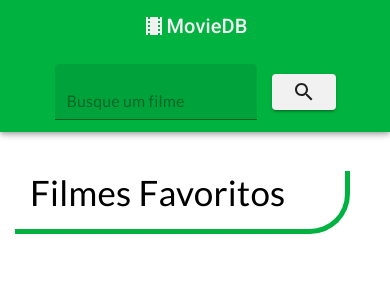
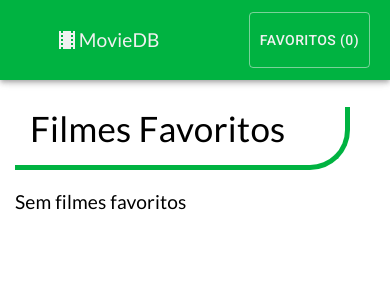
Before and after one commit to xorj/movie-db, a React (Create React App) app: page /favorites in a window 390 px wide. Shown: the top 300 px of the page. Built offline with nearby package versions, Linux system fonts and the light colour scheme; the HTML template or start-up script is replaced by a standard one.

Commit message:
adiciona a página de filmes favoritos

```diff
--- a/src/App.js
+++ b/src/App.js
@@ -1,7 +1,7 @@
 import { ThemeProvider } from "@material-ui/core/styles";
 import { Typography } from "@material-ui/core/";
 
-import React, { useEffect, useState } from "react";
+import React, { useState } from "react";
 import { BrowserRouter, Switch, Route } from "react-router-dom";
 import theme from "./components/ui/Theme";
 
@@ -19,26 +19,25 @@ function App() {
     JSON.parse(window.localStorage.getItem("FAVORITOS")) || []
   );
 
-  const toggleFavorite = (id) => {
+  const toggleFavorite = (movie) => {
     let list = favorites;
-    const index = list.indexOf(id);
+
+    const index = list.findIndex((m) => m.id === movie.id);
     if (index !== -1) {
-      list = list.splice(index, 1);
+      list.splice(index, 1);
     } else {
-      list.push(id);
+      list.push(movie);
     }
-    console.log(list);
-
-    window.localStorage.setItem("FAVORITOS", JSON.stringify(list));
+    window.localStorage.setItem("FAVORITOS", JSON.stringify([...list]));
     setFavorites([...list]);
   };
 
   return (
     <ThemeProvider theme={theme}>
       <BrowserRouter>
-        <Header />
+        <Header favoritesLength={favorites.length} />
         <Switch>
-          <Route path="/search">
+          <Route path="/search" >
             <Search toggleFavorite={toggleFavorite} favorites={favorites} />
           </Route>
           <Route path="/movie/:id" component={Movie} />
--- a/src/components/MovieList.js
+++ b/src/components/MovieList.js
@@ -1,4 +1,4 @@
-import React, { useEffect } from "react";
+import React from "react";
 import { Typography, Grid, Tooltip, Button } from "@material-ui/core";
 import { makeStyles, useTheme } from "@material-ui/core/styles";
 import { Link } from "react-router-dom";
@@ -11,7 +11,10 @@ const useStyles = makeStyles((theme) => ({
     backgroundRepeat: "no-repeat",
     backgroundSize: "cover",
     width: "200px",
+    maxWidth: "40vw",
     height: "300px",
+    maxHeight: "60vw",
+
     border: "1px solid #f1f1f1",
     transition: "transform .2s",
     "&:hover": {
@@ -68,23 +71,23 @@ export default function MovieList(props) {
                 style={{ margin: "5px 10px", height: "30px" }}
                 variant="contained"
                 color="primary"
-                onClick={() => props.toggleFavorite(movie.id)}
+                onClick={() => props.toggleFavorite(movie)}
               >
-                {props.favorites.indexOf(movie.id) !== -1 ? (
+                {props.favorites.findIndex((m) => m.id === movie.id) !== -1 ? (
                   <Fav color="secondary" fontSize="small" />
                 ) : (
                   <NonFav color="secondary" fontSize="small" />
                 )}
               </Button>
               <Button
-                style={{ margin: "5px 10px", height: "30px" }}
+                style={{ margin: "5px 10px", height: "30px", color: "#f1f1f1" }}
                 variant="contained"
                 color="primary"
                 component={Link}
                 to={`/movie/${movie.id}`}
                 endIcon={<Info color="secondary" fontSize="small" />}
               >
-                Info
+                info
               </Button>
             </Grid>
           </Grid>
--- a/src/components/ui/Header.js
+++ b/src/components/ui/Header.js
@@ -7,6 +7,7 @@ import {
   Typography,
   TextField,
   Button,
+  Hidden,
 } from "@material-ui/core";
 import { useHistory } from "react-router-dom";
 
@@ -23,14 +24,11 @@ const useStyles = makeStyles((theme) => ({
   toolbarMargin: {
     ...theme.mixins.toolbar,
     marginBottom: "1em",
-    [theme.breakpoints.down("xs")]: {
-      marginBottom: "5em",
 
-    }
   },
   icon: {
-    width: "200px",
-    padding: "10px",
+    width: "150px",
+    padding: "5px",
     color: theme.palette.common.white,
   },
 }));
@@ -39,8 +37,8 @@ export default function Header(props) {
   const classes = useStyles();
   const theme = useTheme();
 
-  //
   const matchesSM = useMediaQuery(theme.breakpoints.down("sm"));
+  const matchesXS = useMediaQuery(theme.breakpoints.down("xs"));
 
   const history = useHistory();
   const [searchQuery, setSearchQuery] = useState("");
@@ -65,40 +63,55 @@ export default function Header(props) {
           className={classes.navBar}
           container
           direction="row"
-          justify={matchesSM ? "center" : "space-between"}
+          justify={matchesXS ? "center" : "space-between"}
           alignItems="center"
         >
-          <Typography
+          <Toolbar
+            container
+            component={Grid}
+            direction={matchesSM ? "column" : "row"}
+            justify="center"
+            alignItems="center"
+            style={{ margin: "0 10px" }}
+            disableGutters
+            className={classes.toolbar}
+          >
+            <Grid
               className={classes.icon}
+              component={Link}
+              to="/"
+              style={{ textDecoration: "none" }}
               variant="h6"
               container
-            component={Grid}
               justify="center"
               direction="row"
             >
-            <Grid
-              to="/"
+              <Icon />
+              <Typography variant="h4">MovieDB</Typography>
+            </Grid>
+
+            <Button
               component={Link}
-              container
-              alignItems="center"
-              justify="center"
-              direction="row"
-              style={{ color: "inherit", textDecoration: "inherit" }}
+              to="/favorites"
+              variant="outlined"
+              color="secondary"
+              style={{
+                padding: "15px 10px",
+                marginRight: "10px",
+                marginLeft: "auto",
+              }}
             >
-              <Icon />
-              MovieDB
-            </Grid>
-          </Typography>
-          <Toolbar
-            style={{ margin: "0 20px" }}
-            disableGutters
-            className={classes.toolbar}
-          >
+              Favoritos ({props.favoritesLength})
+            </Button>
+            <Hidden xsDown>
               <TextField
                 placeholder="Busque um filme"
                 variant="filled"
                 color="secondary"
-              style={{ marginRight: "15px" }}
+                style={{
+                  marginRight: "15px",
+                  maxWidth: matchesXS ? "150px" : "",
+                }}
                 value={searchQuery}
                 onKeyPress={(event) =>
                   event.key === "Enter" ? goTo(`/search?q=${searchQuery}`) : ""
@@ -109,11 +122,14 @@ export default function Header(props) {
                 variant="contained"
                 color="secondary"
                 onClick={
-                searchQuery ? () => goTo(`/search?q=${searchQuery}`) : () => {}
+                  searchQuery
+                    ? () => goTo(`/search?q=${searchQuery}`)
+                    : () => {}
                 }
               >
                 <Search />
               </Button>
+            </Hidden>
           </Toolbar>
         </Grid>
       </AppBar>
--- a/src/components/ui/Theme.js
+++ b/src/components/ui/Theme.js
@@ -28,7 +28,7 @@ export default createMuiTheme({
     },
     h2: {
       fontFamily: "Roboto",
-      fontSize: "2rem",
+      fontSize: "1.5rem",
       fontWeight: 500,
       color: black,
     },
--- a/src/pages/Favorites.js
+++ b/src/pages/Favorites.js
@@ -1,9 +1,8 @@
-import React, { useState, useEffect } from "react";
-import { Typography, Grid, IconButton } from "@material-ui/core";
+import React from "react";
+import { Typography, Grid } from "@material-ui/core";
 import { makeStyles } from "@material-ui/core/styles";
 
 /*Componentes*/
-import instance from "../axios";
 import MovieList from "../components/MovieList";
 
 const useStyles = makeStyles((theme) => ({
@@ -20,17 +19,23 @@ const useStyles = makeStyles((theme) => ({
 
 export default function Favorites(props) {
   const classes = useStyles();
-  const [movieList, setMovieList] = useState([]);
-
-
-  //useEffect(loadMovies, [props.favorites]);
 
   return (
     <Grid container direction="column" style={{ padding: "15px" }}>
       <Typography align="left" variant="h4" className={classes.title}>
         Filmes Favoritos
       </Typography>
-      <MovieList movieList={movieList} toggleFavorite={props.toggleFavorite}/>
+      {props.favorites.length ? (
+        <MovieList
+          movieList={props.favorites}
+          toggleFavorite={props.toggleFavorite}
+          favorites={props.favorites}
+        />
+      ) : (
+        <Typography align="left" variant="h4">
+          Sem filmes favoritos
+        </Typography>
+      )}
     </Grid>
   );
 }
--- a/src/pages/Search.js
+++ b/src/pages/Search.js
@@ -1,7 +1,7 @@
 import React, { useState, useEffect } from "react";
 import { Typography, Grid } from "@material-ui/core";
 import { makeStyles } from "@material-ui/core/styles";
-import {useLocation} from "react-router-dom";
+import { useLocation } from "react-router-dom";
 
 //Componentes
 import Loading from "../components/ui/loading/Loading";
@@ -31,11 +31,14 @@ export default function Search(props) {
   const [loaded, setLoaded] = useState(false);
   const [results, setResults] = useState([]);
   const [message, setMessage] = useState("");
+  let location = useLocation();
 
   const getMovieSearch = () => {
     instance
       .get(
-        `search/movie?api_key=${instance.tmdb}&language=pt-BR&query=${query.get("q")}&page=1&include_adult=false`
+        `search/movie?api_key=${instance.tmdb}&language=pt-BR&query=${query.get(
+          "q"
+        )}&page=1&include_adult=false`
       )
       .then((response) => {
         setResults(response.data.results);
@@ -51,8 +54,8 @@ export default function Search(props) {
       });
   };
 
-
- useEffect(getMovieSearch, [props.search, query]);
+  // eslint-disable-next-line
+  useEffect(getMovieSearch, [location]);
 
   let content = <Loading />;
   if (loaded) {
@@ -65,7 +68,12 @@ export default function Search(props) {
         <Typography align="left" variant="h4" className={classes.title}>
           {message}
         </Typography>
-        <MovieList movieList={results} toggleFavorite={props.toggleFavorite} favorites={props.favorites}/>
+
+        <MovieList
+          movieList={results}
+          toggleFavorite={props.toggleFavorite}
+          favorites={props.favorites}
+        />
       </Grid>
     );
   }
```
Lines whose indentation alone changed are shown as unchanged.
